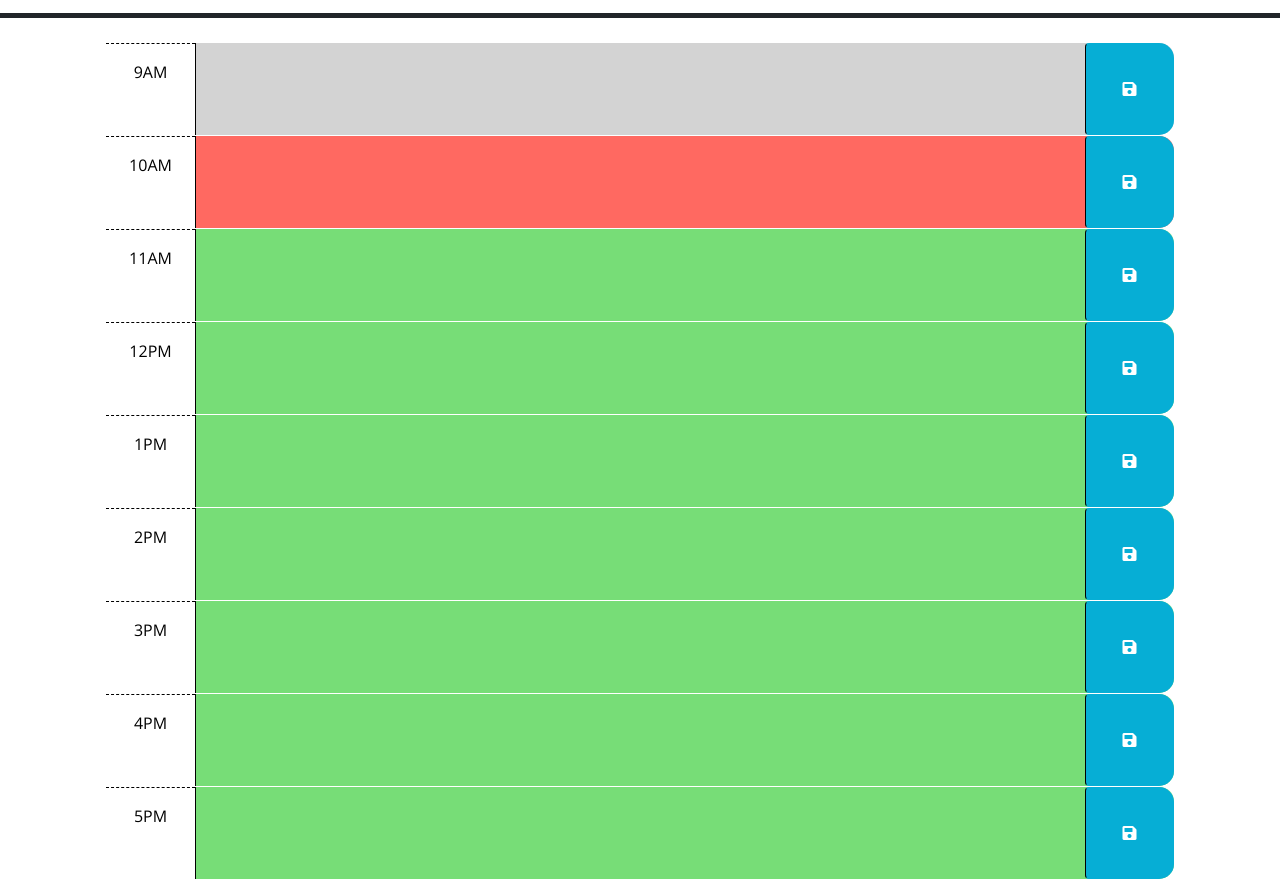
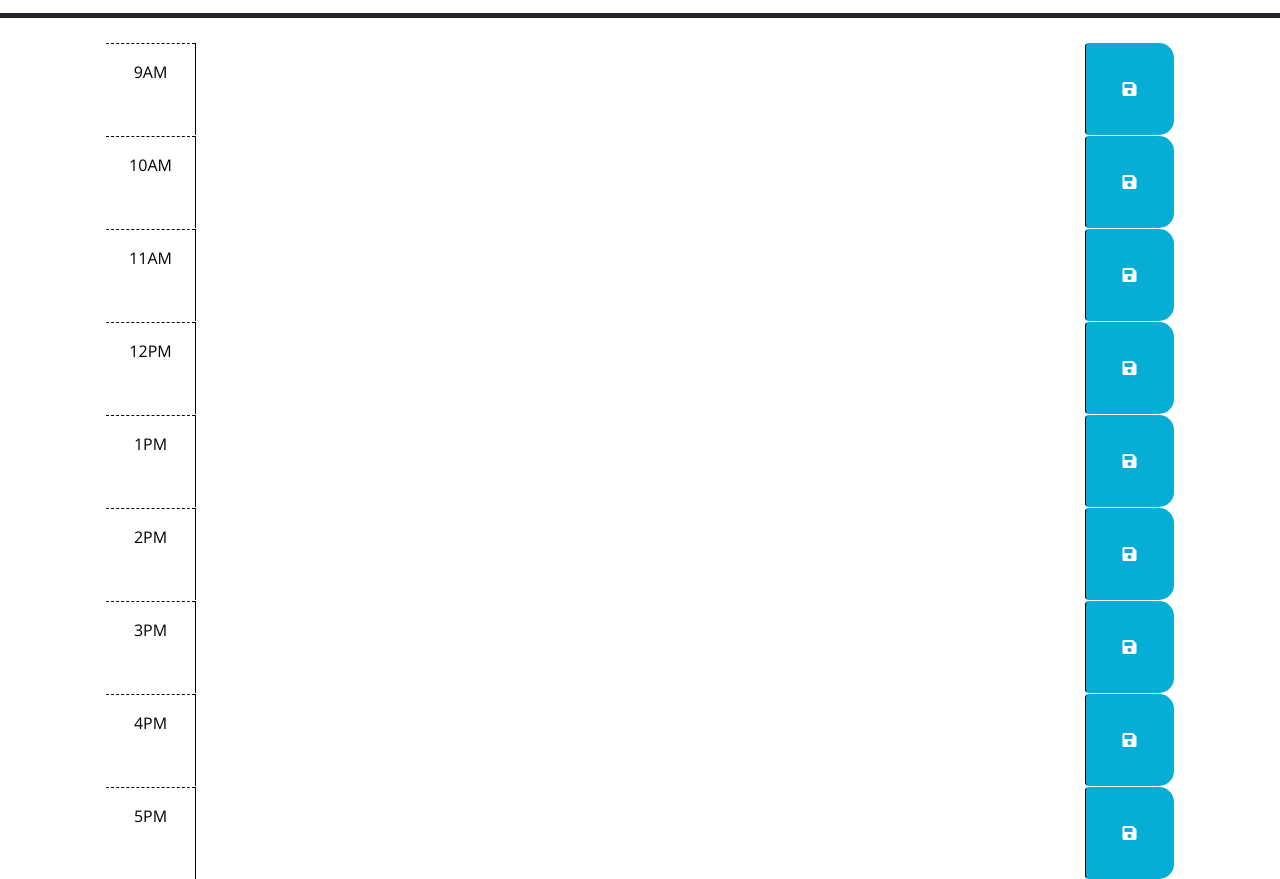
Before and after one commit to RVanVlietII/Scheduler, a plain HTML site: page index.html in a window 1280 px wide. Shown: the part 260-1139 px from the top of the page. Drawn offline with nearby package versions, Linux system fonts and the light colour scheme; files that its build step writes are made by us from their sources; files whose address does not match are found by name.

Commit message:
added currentHour, deleted time-block past, present, future, added save button and added current hour and today js

```diff
--- a/assets/script.js
+++ b/assets/script.js
@@ -2,11 +2,25 @@
 // the code isn't run until the browser has finished rendering all the elements
 // in the html.
 let saveBtn = $('#btn saveBtn col-2 col-md-1');
+let rootEl = $('#root');
 
 $(function () {
 
   var today = dayjs();
   $('#currentDay').text(today.format('MMM D, YYYY'));
+
+  let currentHour = dayjs();
+  $('#currentHour').text(currentHour).hide();
+
+  $('.saveBtn').on('click', function(event) {
+
+    event.preventDefault();
+    let timeBlock = $(this).closest('.time-block').attr('id');
+    let userInput = $(this).closest('.time-block').find('.description').val();
+    let hour = timeBlock.split("-")[1];
+    localStorage.setItem("hour-" + hour, JSON.stringify(userInput));
+  });
+
 
   saveBtn.on('click', handleFormSubmit);
   event.preventDefault();
--- a/index.html
+++ b/index.html
@@ -32,6 +32,7 @@
       <h1 class="display-3">Work Day Scheduler</h1>
       <p class="lead">A simple calendar app for scheduling your work day</p>
       <p id="currentDay" class="lead"></p>
+      <p id="currentHour"></p>
     </header>
     <div class="container-lg px-5">
       <!-- Use class for "past", "present", and "future" to apply styles to the
@@ -45,7 +46,7 @@
         -->
 
       <!-- Example of a past time block. The "past" class adds a gray background color. -->
-      <div id="hour-9" class="row time-block past">
+      <div id="hour-9" class="row time-block">
         <div class="col-2 col-md-1 hour text-center py-3">9AM</div>
         <textarea class="col-8 col-md-10 description" rows="3"> </textarea>
         <button class="btn saveBtn col-2 col-md-1" aria-label="save">
@@ -54,7 +55,7 @@
       </div>
 
       <!-- Example of a a present time block. The "present" class adds a red background color. -->
-      <div id="hour-10" class="row time-block present">
+      <div id="hour-10" class="row time-block">
         <div class="col-2 col-md-1 hour text-center py-3">10AM</div>
         <textarea class="col-8 col-md-10 description" rows="3"> </textarea>
         <button class="btn saveBtn col-2 col-md-1" aria-label="save">
@@ -63,7 +64,7 @@
       </div>
 
       <!-- Example of a future time block. The "future" class adds a green background color. -->
-      <div id="hour-11" class="row time-block future">
+      <div id="hour-11" class="row time-block">
         <div class="col-2 col-md-1 hour text-center py-3">11AM</div>
         <textarea class="col-8 col-md-10 description" rows="3"> </textarea>
         <button class="btn saveBtn col-2 col-md-1" aria-label="save">
@@ -71,7 +72,7 @@
         </button>
       </div>
 
-      <div id="hour-12" class="row time-block future">
+      <div id="hour-12" class="row time-block">
         <div class="col-2 col-md-1 hour text-center py-3">12PM</div>
         <textarea class="col-8 col-md-10 description" rows="3"> </textarea>
         <button class="btn saveBtn col-2 col-md-1" aria-label="save">
@@ -79,7 +80,7 @@
         </button>
       </div>
 
-      <div id="hour-13" class="row time-block future">
+      <div id="hour-13" class="row time-block">
         <div class="col-2 col-md-1 hour text-center py-3">1PM</div>
         <textarea class="col-8 col-md-10 description" rows="3"> </textarea>
         <button class="btn saveBtn col-2 col-md-1" aria-label="save">
@@ -87,7 +88,7 @@
         </button>
       </div>
 
-      <div id="hour-14" class="row time-block future">
+      <div id="hour-14" class="row time-block">
         <div class="col-2 col-md-1 hour text-center py-3">2PM</div>
         <textarea class="col-8 col-md-10 description" rows="3"> </textarea>
         <button class="btn saveBtn col-2 col-md-1" aria-label="save">
@@ -95,7 +96,7 @@
         </button>
       </div>
 
-      <div id="hour-15" class="row time-block future">
+      <div id="hour-15" class="row time-block">
         <div class="col-2 col-md-1 hour text-center py-3">3PM</div>
         <textarea class="col-8 col-md-10 description" rows="3"> </textarea>
         <button class="btn saveBtn col-2 col-md-1" aria-label="save">
@@ -103,7 +104,7 @@
         </button>
       </div>
 
-      <div id="hour-16" class="row time-block future">
+      <div id="hour-16" class="row time-block">
         <div class="col-2 col-md-1 hour text-center py-3">4PM</div>
         <textarea class="col-8 col-md-10 description" rows="3"> </textarea>
         <button class="btn saveBtn col-2 col-md-1" aria-label="save">
@@ -111,7 +112,7 @@
         </button>
       </div>
 
-      <div id="hour-17" class="row time-block future">
+      <div id="hour-17" class="row time-block">
         <div class="col-2 col-md-1 hour text-center py-3">5PM</div>
         <textarea class="col-8 col-md-10 description" rows="3"> </textarea>
         <button class="btn saveBtn col-2 col-md-1" aria-label="save">
```
